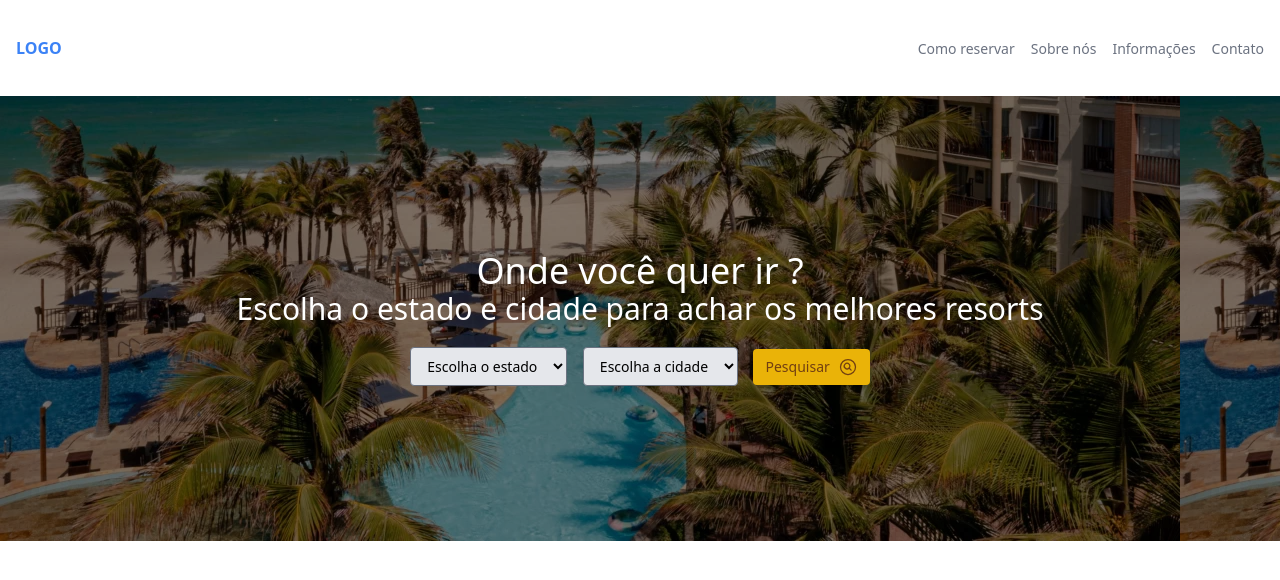
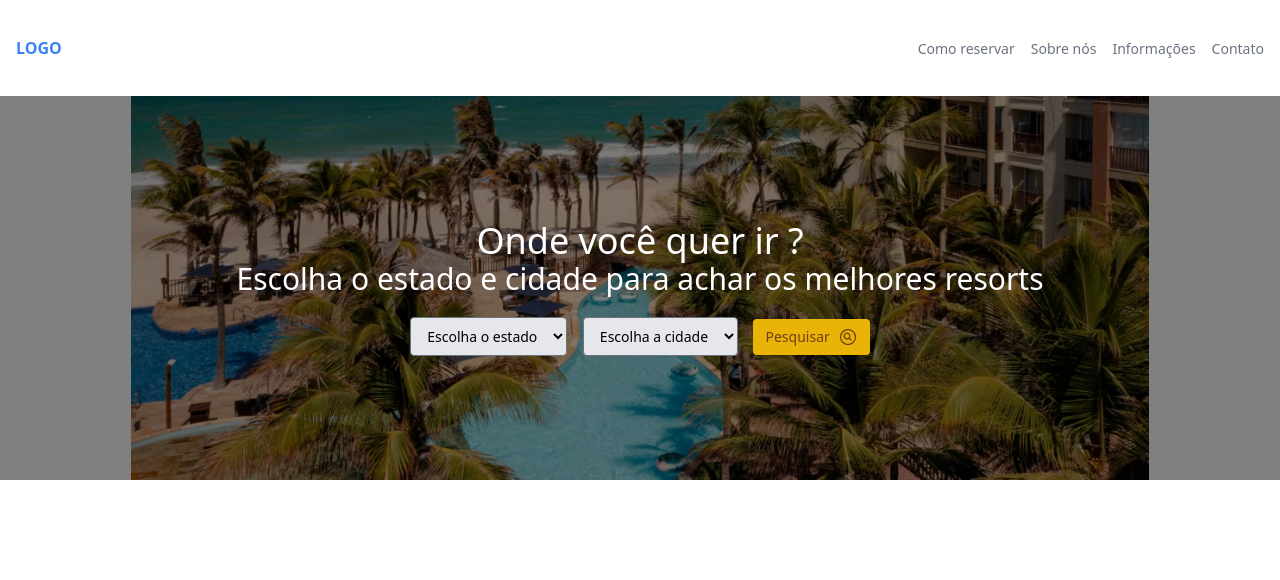
Before and after one commit to CarlosFSantos/project-hotel-web-tailwind, a website: page src/index.html in a window 1280 px wide. Drawn offline with Linux system fonts and the light colour scheme.

Commit message:
adjusting banner

```diff
--- a/src/index.html
+++ b/src/index.html
@@ -32,7 +32,8 @@
 
    <!-- banner -->
     <section
-    style="background: url('../imgs/resort-banner.webp'); height: 445px;">
+    class="h-96 bg-center bg-no-repeat bg-contain"
+    style="background-image: url('../imgs/resort-banner.webp');">
       <div class="container h-full mx-auto px-4 h-48 flex flex-col items-center justify-center text-3xl backdrop-brightness-50">
 
         <div class="text-center text-white">
```
Also changed, not shown: src/output.css.
